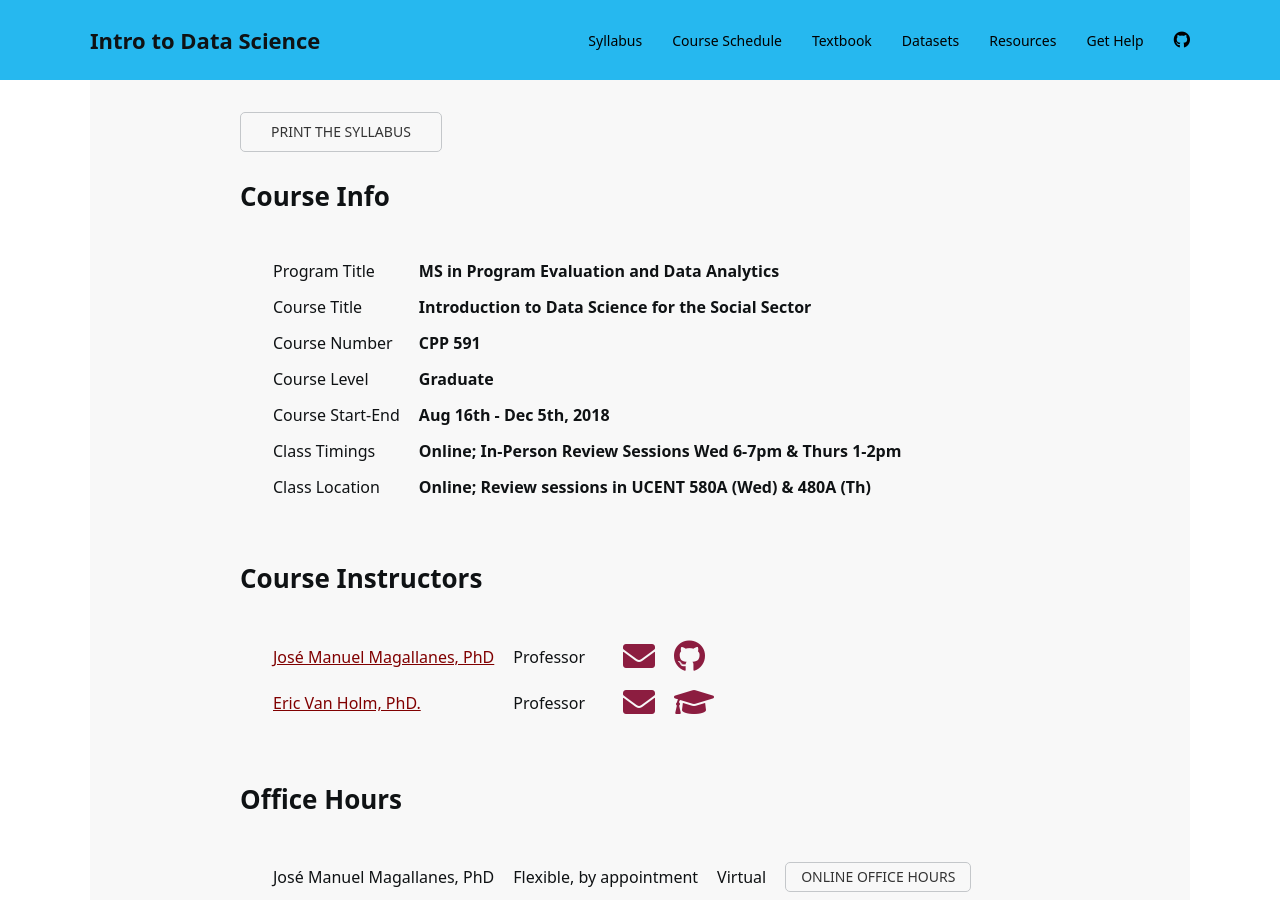
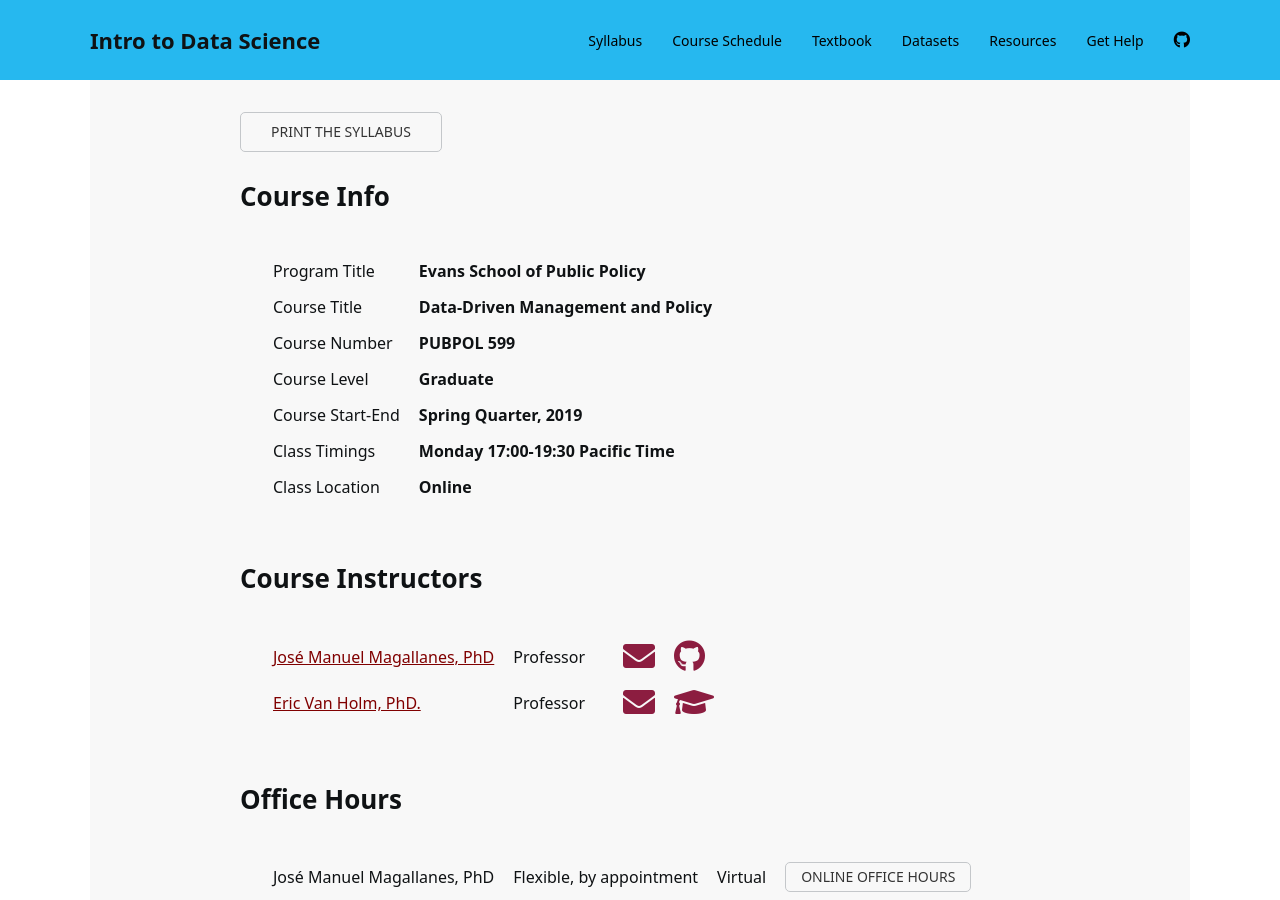
Before and after one commit to DS4PS/ddmp-uw-class-spring-2019, a Jekyll site: the page built from index.md, in a window 1280 px wide and 900 px high, scrolled down 806 px. Built offline with Jekyll 4.4.1, drawn with Linux system fonts in a browser that asks for light colours; nearby versions of some CDN libraries; a style sheet for code colours, icons or effects is not loaded.

Commit message:
Update index.md

```diff
--- a/index.md
+++ b/index.md
@@ -3,16 +3,16 @@ layout: index
 title: Syllabus
 
 info:
- program_title: MS in Program Evaluation and Data Analytics
+ program_title: Evans School of Public Policy
  program_website:
- course_title: Introduction to Data Science for the Social Sector
- course_number: CPP 591
+ course_title: Data-Driven Management and Policy
+ course_number: PUBPOL 599
  course_level: Graduate
- course_website:
- course_start_end_dates: Aug 16th - Dec 5th, 2018
+ course_website: https://canvas.uw.edu
+ course_start_end_dates: Spring Quarter, 2019
  course_prerequisites: None
- class_meets_when:  Online; In-Person Review Sessions Wed 6-7pm & Thurs 1-2pm
- class_meets_where: Online; Review sessions in UCENT 580A (Wed) & 480A (Th)
+ class_meets_when:  Monday 17:00-19:30 Pacific Time
+ class_meets_where: Online
 
 instructor:
 -  name: José Manuel Magallanes, PhD
```
